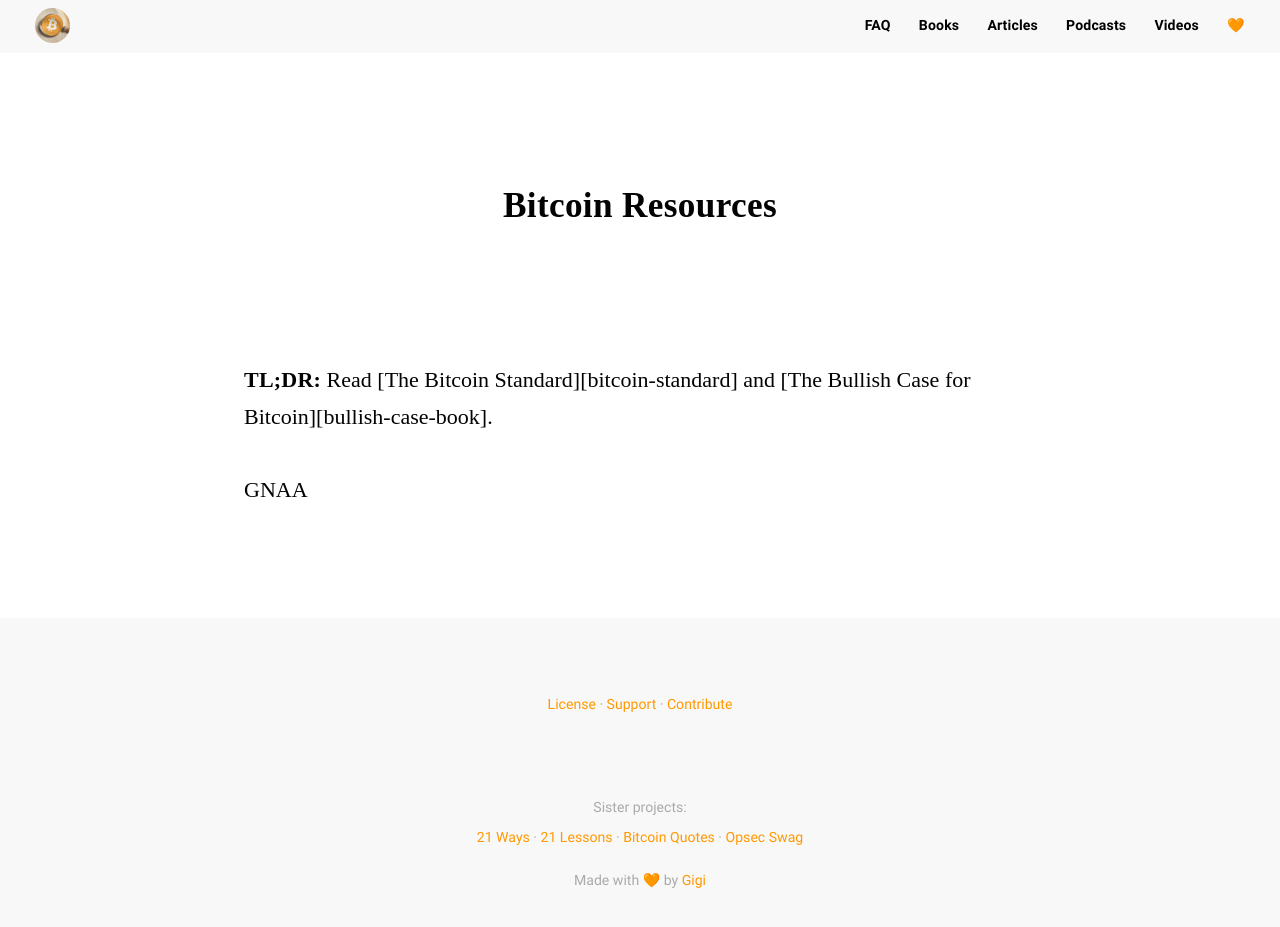
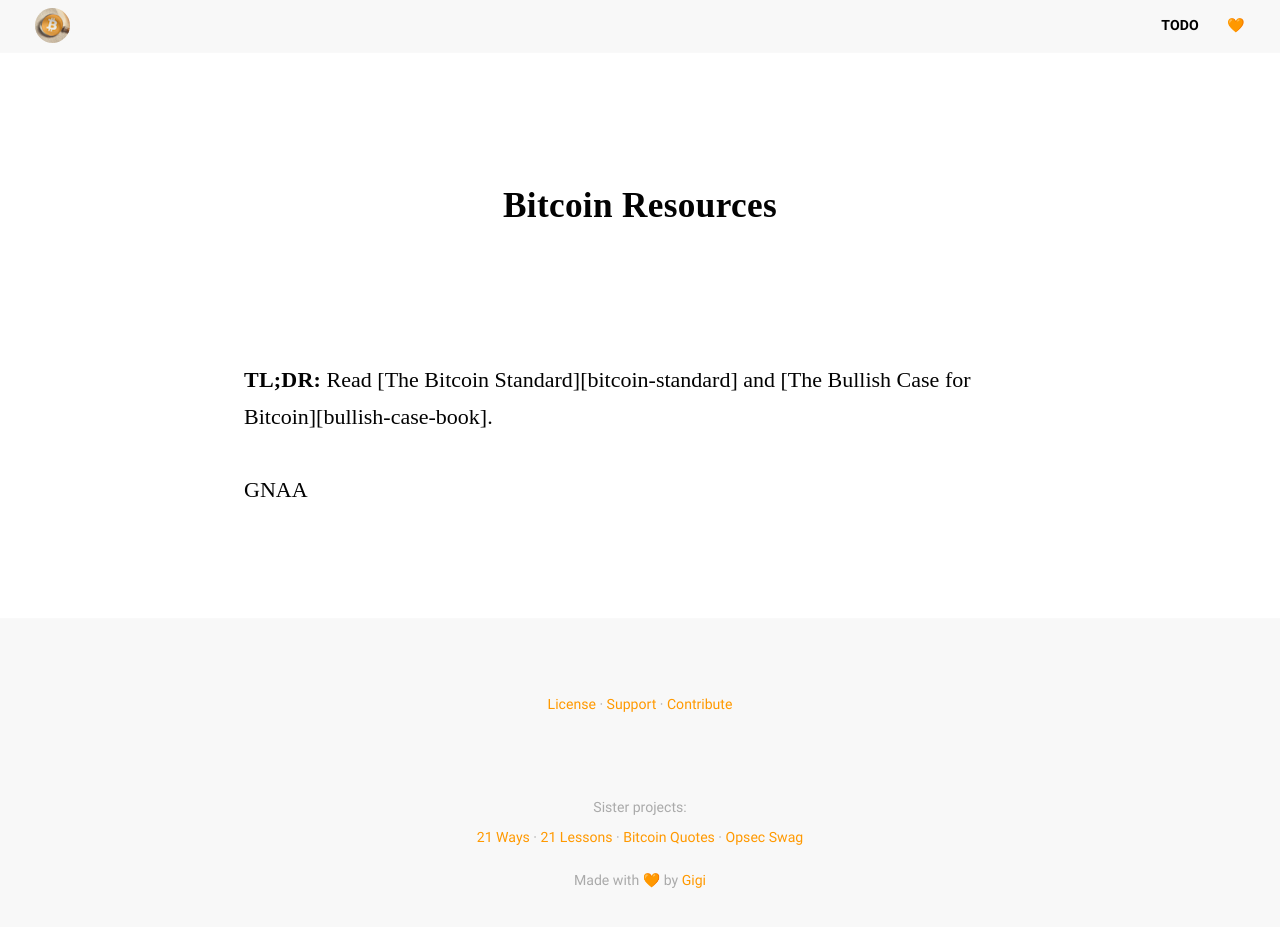
Before and after one commit to fuckingshitcoins/fuckingshitcoins.github.io, a Jekyll site: the page built from index.md, in a window 1280 px wide and 961 px high. Shown: the top 927 px of the window. Built offline with Jekyll 4.4.1, drawn with Linux system fonts in a browser that asks for light colours; nearby versions of some CDN libraries; some web fonts are replaced.

Commit message:
feat: clean up navigation

```diff
--- a/_includes/navigation.html
+++ b/_includes/navigation.html
@@ -1,10 +1,6 @@
 <nav>
   <ul class="header__list">
-    <li><a href="{{ 'faq' | absolute_url }}">FAQ</a></li>
-    <li><a href="{{ 'books' | absolute_url }}">Books</a></li>
-    <li><a href="{{ 'articles' | absolute_url }}">Articles</a></li>
-    <li><a href="{{ 'podcasts' | absolute_url }}">Podcasts</a></li>
-    <li><a href="{{ 'videos' | absolute_url }}">Videos</a></li>
-    <li><a href="{{ 'donate' | absolute_url }}">🧡</a></li>
+    <li><a href="{{ 'todo' | absolute_url }}">TODO</a></li>
+    <li><a href="https://dergigi.com/support">🧡</a></li>
   </ul>
 </nav>
```
